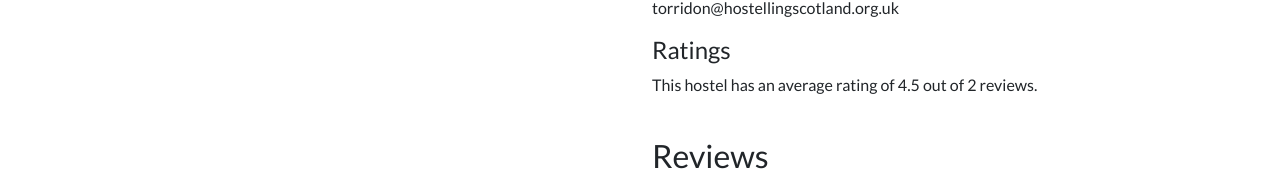
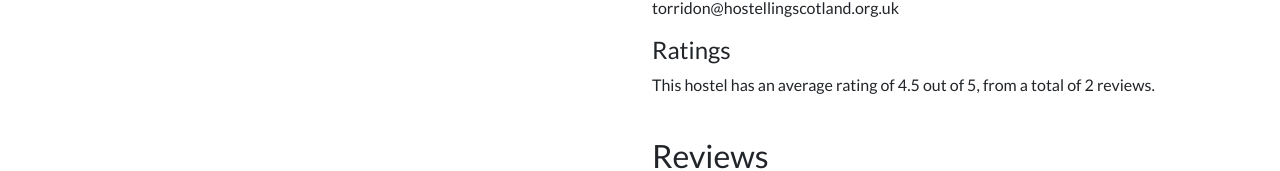
Before and after one commit to J-JohnWills/nc-500, a React (Create React App) app: page /hostels/1 in a window 1280 px wide. Shown: the part 401-572 px from the top of the page. Built offline with nearby package versions, Linux system fonts and the light colour scheme; no server answers.

Commit message:
Tidy up display of rating averages to 2 decimels

```diff
--- a/src/components/hostel/Hostel.jsx
+++ b/src/components/hostel/Hostel.jsx
@@ -62,8 +62,9 @@ export default function Hostel() {
     for (let i = 0; i < ratingsIn.length; i++) {
       total += ratingsIn[i];
     }
-    console.log(total / ratingsIn.length);
-    return total / ratingsIn.length;
+    average = total / ratingsIn.length;
+    console.log(average.toFixed(1));
+    return average.toFixed(1);
   }
 
   return (
@@ -78,7 +79,7 @@ export default function Hostel() {
       <h4>Ratings</h4>
       <p>
         This hostel has an average rating of {averageRating(hostel.ratings)} out
-        of {hostel.ratings.length} reviews.
+        of 5, from a total of {hostel.ratings.length} reviews.
       </p>
       <br />
       <div>
```
